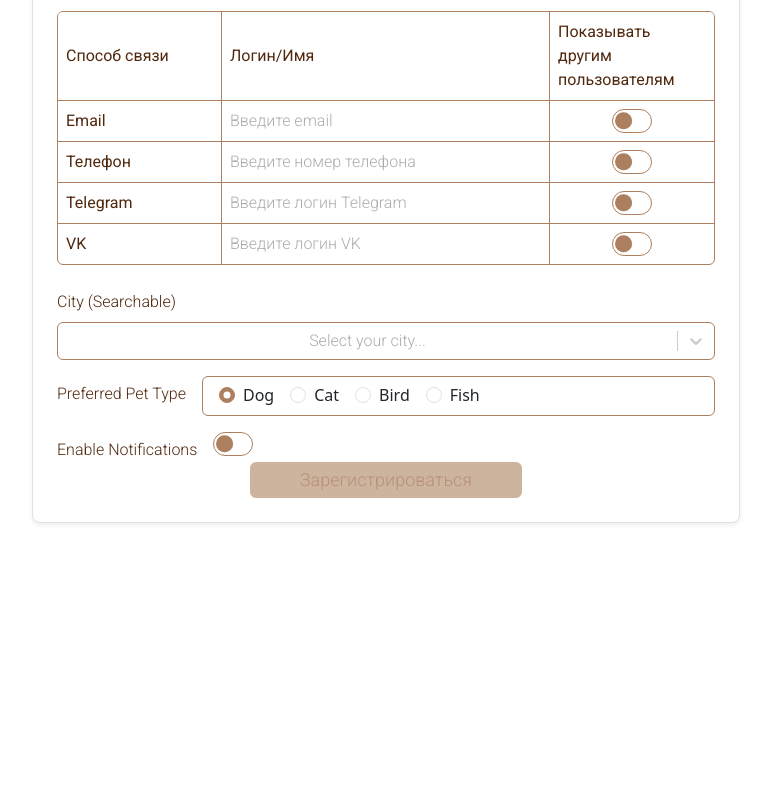
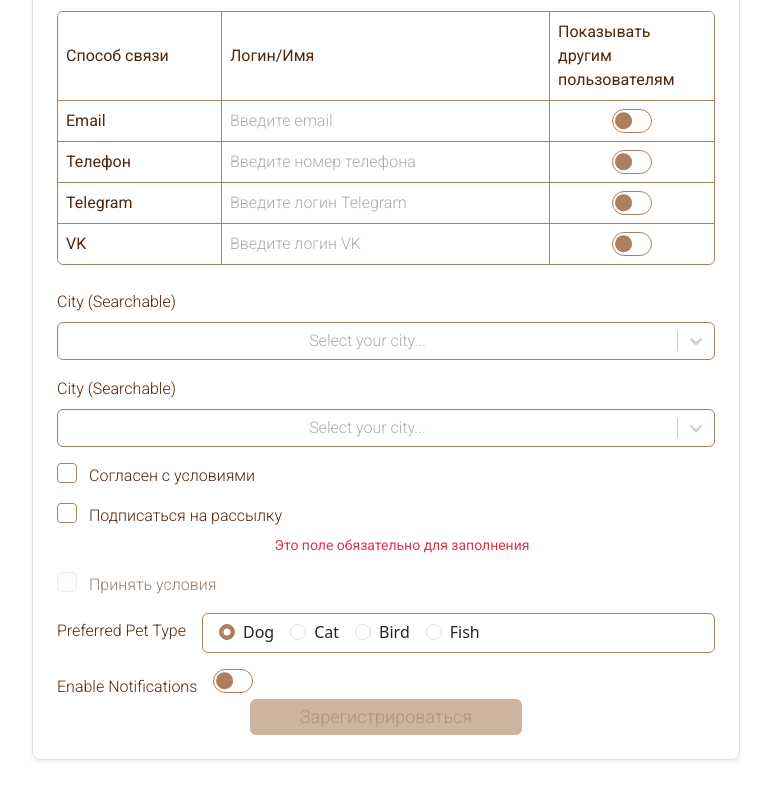
Before and after one commit to PetMatchNSU/PetMatch-frontend, a React (Vite) app: page / in a window 1280 px wide. Shown: the part 862-1662 px from the top of the page, without its empty margins (254-1025 px from the left). Before the commit the page ends 1457 px from the top, so only its background shows below. Built offline with nearby package versions, Linux system fonts and the light colour scheme.

Commit message:
checkbox

```diff
--- /dev/null
+++ b/src/components/Checkbox/Checkbox.module.css
@@ -0,0 +1,142 @@
+.checkbox-wrapper {
+  position: relative;
+  margin-bottom: 1rem;
+}
+
+.checkbox-container {
+  display: flex;
+  align-items: flex-start;
+}
+
+.checkbox-input {
+  position: absolute;
+  opacity: 0;
+  width: 0;
+  height: 0;
+}
+
+.checkbox-label {
+  display: flex;
+  align-items: flex-start;
+  cursor: pointer;
+  font-family: 'Roboto', sans-serif;
+  font-weight: 300;
+  font-size: 16px;
+  color: #50280E;
+  margin: 0;
+  position: relative;
+  padding-left: 0;
+}
+
+.checkbox-custom {
+  width: 20px;
+  height: 20px;
+  min-width: 20px;
+  border: 1px solid #AC7F5E;
+  border-radius: 4px;
+  margin-right: 12px;
+  position: relative;
+  background: #fff;
+  transition: all 0.15s ease-in-out;
+  display: flex;
+  align-items: center;
+  justify-content: center;
+}
+
+.checkbox-custom::after {
+  content: '';
+  position: absolute;
+  width: 6px;
+  height: 10px;
+  border: solid #fff;
+  border-width: 0 2px 2px 0;
+  transform: rotate(45deg) scale(0);
+  transition: transform 0.15s ease-in-out;
+  top: 3px;
+}
+
+.checkbox-input:checked + .checkbox-label .checkbox-custom {
+  background: #AC7F5E;
+  border-color: #AC7F5E;
+}
+
+.checkbox-input:checked + .checkbox-label .checkbox-custom::after {
+  transform: rotate(45deg) scale(1);
+}
+
+.checkbox-input:focus + .checkbox-label .checkbox-custom {
+  border-color: #AC7F5E;
+  box-shadow: 0 0 0 2px rgba(123, 48, 7, 0.25);
+}
+
+.checkbox-input:checked:focus + .checkbox-label .checkbox-custom {
+  border-color: #AC7F5E;
+  box-shadow: 0 0 0 2px rgba(123, 48, 7, 0.25);
+}
+
+.checkbox-text {
+  line-height: 1.4;
+  padding-top: 2px;
+  display: block;
+}
+
+.checkbox--invalid .checkbox-custom {
+  border-color: #dc3545;
+}
+
+.checkbox--invalid .checkbox-input:focus + .checkbox-label .checkbox-custom {
+  border-color: #dc3545;
+  box-shadow: 0 0 0 2px rgba(220, 53, 69, 0.25);
+}
+
+.checkbox--invalid .checkbox-input:checked + .checkbox-label .checkbox-custom {
+  background: #dc3545;
+  border-color: #dc3545;
+}
+
+.checkbox--invalid .checkbox-input:checked + .checkbox-label .checkbox-custom::after {
+  border-color: #fff;
+}
+
+.checkbox-description {
+  margin-top: 8px;
+  margin-left: 32px;
+  font-family: 'Roboto', sans-serif;
+  font-weight: 300;
+  font-size: 14px;
+  color: #666;
+  line-height: 1.4;
+}
+
+.checkbox-description a {
+  color: #50280E;
+  text-decoration: none;
+}
+
+.checkbox-description a:hover {
+  text-decoration: underline;
+}
+
+.checkbox-error {
+  display: block;
+  margin-top: 8px;
+  margin-left: 32px;
+  font-size: 0.875em;
+  color: #dc3545;
+  font-family: 'Roboto', sans-serif;
+}
+
+.checkbox-input:disabled + .checkbox-label {
+  cursor: not-allowed;
+  opacity: 0.6;
+}
+
+.checkbox-input:disabled + .checkbox-label .checkbox-custom {
+  background: #f8f9fa;
+  border-color: #dee2e6;
+}
+
+.checkbox-input:disabled:checked + .checkbox-label .checkbox-custom {
+  background: #6c757d;
+  border-color: #6c757d;
+}
--- /dev/null
+++ b/src/components/Checkbox/Checkbox.tsx
@@ -0,0 +1,55 @@
+import React, { forwardRef } from 'react';
+import styles from './Checkbox.module.css';
+
+interface CheckboxProps extends Omit<React.InputHTMLAttributes<HTMLInputElement>, 'type'> {
+  label?: React.ReactNode;
+  error?: string;
+  description?: React.ReactNode;
+}
+
+const Checkbox = forwardRef<HTMLInputElement, CheckboxProps>(({
+  label,
+  error,
+  description,
+  className = '',
+  id,
+  ...props
+}, ref) => {
+  const checkboxId = id || `checkbox-${Math.random().toString(36).substr(2, 9)}`;
+
+  const checkboxClasses = `
+    ${styles.checkbox}
+    ${error ? styles['checkbox--invalid'] : ''}
+    ${className}
+  `.trim();
+
+  return (
+    <div className={styles['checkbox-wrapper']}>
+      <div className={styles['checkbox-container']}>
+        <input
+          type="checkbox"
+          ref={ref}
+          id={checkboxId}
+          className={styles['checkbox-input']}
+          {...props}
+        />
+        <label htmlFor={checkboxId} className={styles['checkbox-label']}>
+          <span className={styles['checkbox-custom']}></span>
+          {label && <span className={styles['checkbox-text']}>{label}</span>}
+        </label>
+      </div>
+
+      {description && (
+        <div className={styles['checkbox-description']}>
+          {description}
+        </div>
+      )}
+
+      {error && <div className={styles['checkbox-error']}>{error}</div>}
+    </div>
+  );
+});
+
+Checkbox.displayName = 'Checkbox';
+
+export default Checkbox;
--- /dev/null
+++ b/src/components/Checkbox/index.ts
@@ -0,0 +1,2 @@
+export { default } from './Checkbox';
+export * from './Checkbox';
--- a/src/pages/Home.tsx
+++ b/src/pages/Home.tsx
@@ -9,6 +9,7 @@ import Input, { LabelPosition } from '../components/Input/Input';
 import Button from '../components/Button/Button';
 import RadioButton from '../components/RadioButton/RadioButton';
 import Select from '../components/Select/Select';
+import Checkbox from '../components/Checkbox/Checkbox';
 import Toggle from '../components/Toggle/Toggle';
 import PreferredTimeInput from '../components/PreferredTimeInput';
 import RegistrationTable from '../components/RegistrationTable';
@@ -251,6 +252,33 @@ const Home: React.FC = () => {
               error={errors.city?.message}
             />
 
+            {/* Select with searchable cities */}
+            <Select
+              label="City (Searchable)"
+              options={cityOptions}
+              value={selectedCity}
+              onChange={setSelectedCity}
+              placeholder="Select your city..."
+              isSearchable={true}
+              error={errors.city?.message}
+            />
+
+            {/* Checkbox Example */}
+            <Checkbox
+              label="Согласен с условиями"
+            />
+            {/* Error Checkbox Example */}
+            <Checkbox
+              label="Подписаться на рассылку"
+              error="Это поле обязательно для заполнения"
+            />
+
+            {/* Disabled Checkbox Example */}
+            <Checkbox
+              label="Принять условия"
+              disabled
+            />
+
             {/* RadioButton Example */}
             <RadioButton
               name="petType"
```
